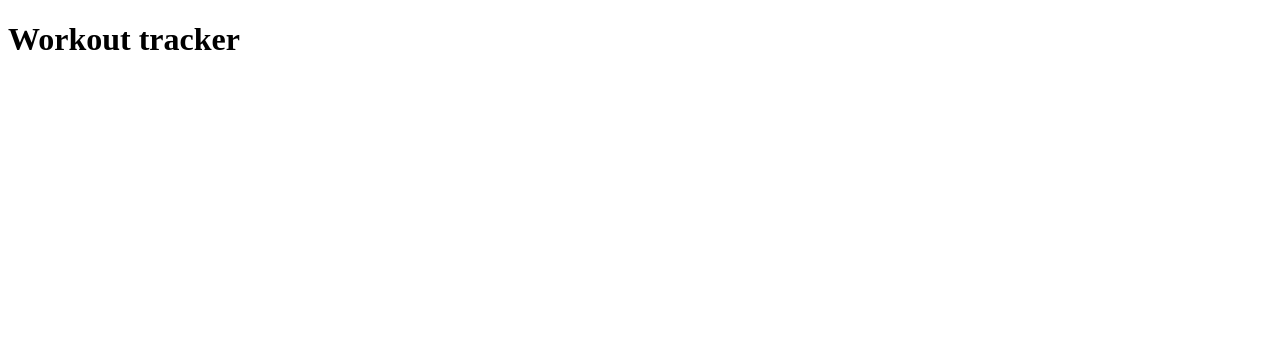
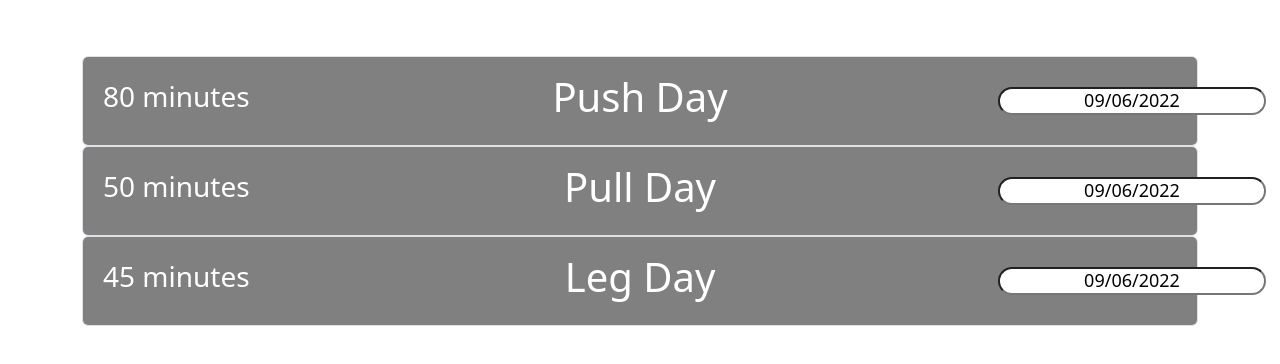
Before and after one commit to nnd1402/workout-masters-front, a React (Create React App) app: page / in a window 1280 px wide. Shown: the top 364 px of the page. Built offline with nearby package versions, Linux system fonts and the light colour scheme.

Commit message:
installed datepicker, bootstrap dependencies, worked on main page design

```diff
--- a/package.json
+++ b/package.json
@@ -6,7 +6,10 @@
     "@testing-library/jest-dom": "^5.16.5",
     "@testing-library/react": "^13.3.0",
     "@testing-library/user-event": "^13.5.0",
+    "bootstrap": "^5.2.0",
     "react": "^18.2.0",
+    "react-bootstrap": "^2.5.0",
+    "react-datepicker": "^4.8.0",
     "react-dom": "^18.2.0",
     "react-scripts": "5.0.1",
     "web-vitals": "^2.1.4"
--- a/public/index.html
+++ b/public/index.html
@@ -15,6 +15,12 @@
       user's mobile device or desktop. See https://developers.google.com/web/fundamentals/web-app-manifest/
     -->
 		<link rel="manifest" href="%PUBLIC_URL%/manifest.json" />
+		<link
+			rel="stylesheet"
+			href="https://cdn.jsdelivr.net/npm/bootstrap@5.2.0-beta1/dist/css/bootstrap.min.css"
+			integrity="sha384-0evHe/X+R7YkIZDRvuzKMRqM+OrBnVFBL6DOitfPri4tjfHxaWutUpFmBp4vmVor"
+			crossorigin="anonymous"
+		/>
 		<!--
       Notice the use of %PUBLIC_URL% in the tags above.
       It will be replaced with the URL of the `public` folder during the build.
--- /dev/null
+++ b/src/App.css
@@ -0,0 +1,30 @@
+body {
+	background-color: #282828;
+}
+
+.title {
+	color: #fff;
+}
+
+.accordion-button {
+	background-color: gray !important;
+	color: #fff !important;
+}
+
+.accordion-button:focus {
+	box-shadow: none;
+}
+
+.accordion-button:not(.collapsed) {
+	color: aquamarine !important;
+}
+
+.accordion-button:after {
+	display: none;
+}
+
+.datepicker {
+	border-radius: 20px;
+	font-size: 18px;
+	cursor: pointer;
+}
--- a/src/App.js
+++ b/src/App.js
@@ -1,8 +1,103 @@
+import './App.css';
+import { useState } from 'react';
+import { Container, Accordion, Row, Col } from 'react-bootstrap';
+import DatePicker from 'react-datepicker';
+import 'react-datepicker/dist/react-datepicker.css';
+
 function App() {
+	const [startDate, setStartDate] = useState(new Date());
+
 	return (
-		<div className='App'>
-			<h1>Workout tracker</h1>
-		</div>
+		<>
+			<Container className='container'>
+				<h1 className='title text-center'>Workout Tracker</h1>
+				<Row>
+					<Col>
+						<Accordion>
+							<Accordion.Item eventKey='0'>
+								<Accordion.Header>
+									<Col lg='2' className='header-column '>
+										<h3>80 minutes</h3>
+									</Col>
+									<Col className='header-column text-center'>
+										<h1>Push Day</h1>
+									</Col>
+									<Col xs lg='2'>
+										<DatePicker
+											className='datepicker text-center'
+											selected={startDate}
+											onChange={(date) => setStartDate(date)}
+										/>
+									</Col>
+								</Accordion.Header>
+								<Accordion.Body>
+									<p>
+										Lorem, ipsum dolor sit amet consectetur adipisicing elit.
+										Minus commodi nostrum quidem sint reiciendis quia ipsa.
+										Praesentium nesciunt deleniti autem, quo sunt perspiciatis a
+										nulla? Saepe obcaecati neque officiis soluta?
+									</p>
+								</Accordion.Body>
+							</Accordion.Item>
+						</Accordion>
+						<Accordion>
+							<Accordion.Item eventKey='0'>
+								<Accordion.Header>
+									<Col lg='2' className='header-column '>
+										<h3>50 minutes</h3>
+									</Col>
+									<Col className='header-column text-center'>
+										<h1>Pull Day</h1>
+									</Col>
+									<Col xs lg='2'>
+										<DatePicker
+											className='datepicker text-center'
+											selected={startDate}
+											onChange={(date) => setStartDate(date)}
+										/>
+									</Col>
+								</Accordion.Header>
+								<Accordion.Body>
+									<p>
+										Lorem, ipsum dolor sit amet consectetur adipisicing elit.
+										Minus commodi nostrum quidem sint reiciendis quia ipsa.
+										Praesentium nesciunt deleniti autem, quo sunt perspiciatis a
+										nulla? Saepe obcaecati neque officiis soluta?
+									</p>
+								</Accordion.Body>
+							</Accordion.Item>
+						</Accordion>
+						<Accordion>
+							<Accordion.Item eventKey='0'>
+								<Accordion.Header>
+									<Col lg='2' className='header-column '>
+										<h3>45 minutes</h3>
+									</Col>
+									<Col className='header-column text-center'>
+										<h1>Leg Day</h1>
+									</Col>
+									<Col xs lg='2'>
+										<DatePicker
+											className='datepicker text-center'
+											selected={startDate}
+											onChange={(date) => setStartDate(date)}
+										/>
+									</Col>
+								</Accordion.Header>
+								<Accordion.Body>
+									<p>
+										Lorem, ipsum dolor sit amet consectetur adipisicing elit.
+										Minus commodi nostrum quidem sint reiciendis quia ipsa.
+										Praesentium nesciunt deleniti autem, quo sunt perspiciatis a
+										nulla? Saepe obcaecati neque officiis soluta?
+									</p>
+								</Accordion.Body>
+							</Accordion.Item>
+						</Accordion>
+					</Col>
+				</Row>
+			</Container>
+		</>
 	);
 }
 
--- a/src/index.js
+++ b/src/index.js
@@ -1,6 +1,7 @@
 import React from 'react';
 import ReactDOM from 'react-dom/client';
 import App from './App';
+import 'bootstrap/dist/css/bootstrap.min.css';
 
 const root = ReactDOM.createRoot(document.getElementById('root'));
 root.render(
```
Also changed, not shown: 1 other file (tests, documents, lock files or other folders). Lines whose indentation alone changed are shown as unchanged.
